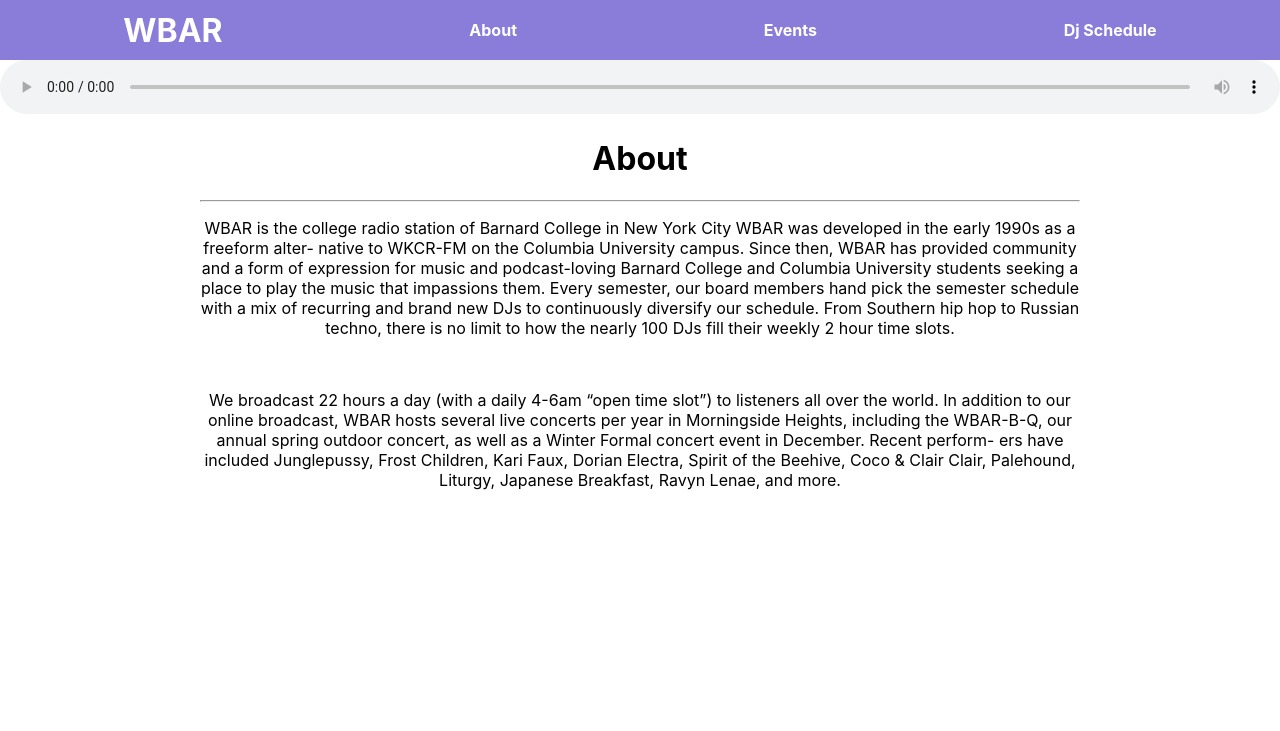
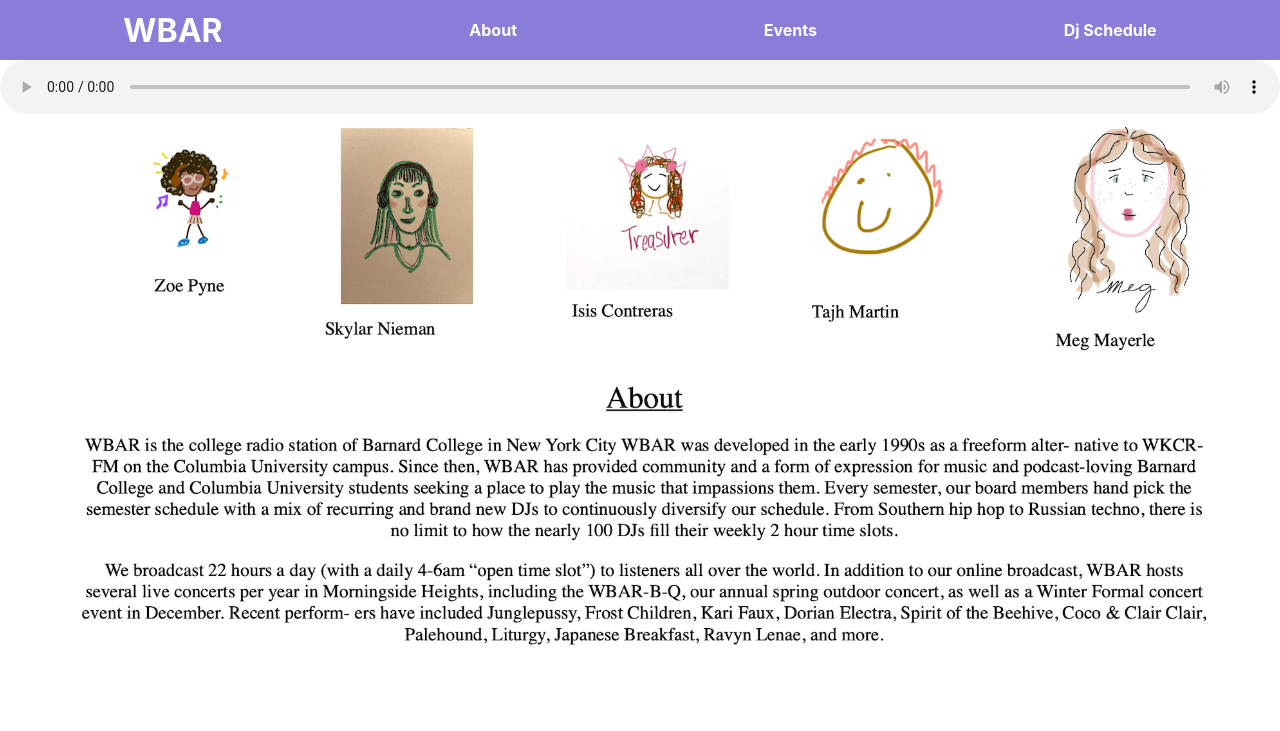
Before and after one commit to wbar-radio/wbar-app, a React (Create React App) app: page /About in a window 1280 px wide. Shown: the top 731 px of the page. Built offline with nearby package versions, Linux system fonts and the light colour scheme.

Commit message:
finished about page

```diff
--- a/src/Components/About.js
+++ b/src/Components/About.js
@@ -1,24 +1,25 @@
-import React from 'react'
+import React, { } from 'react';
 import './about.css';
-function About(){
-    return(
-        <div>
-            <h1>
-                About
-            </h1>
-            <hr className='width'></hr>
-            <p>
-            WBAR is the college radio station of Barnard College in New York City WBAR was developed in the early 1990s as a freeform alter- native to WKCR-FM on the Columbia University campus. Since then, WBAR has provided community and a form of expression for music and podcast-loving Barnard College and Columbia University students seeking a place to play the music that impassions them.
+const image = require('./about.png');
 
-Every semester, our board members hand pick the semester schedule with a mix of recurring and brand new DJs to continuously diversify our schedule. From Southern hip hop to Russian techno, there is no limit to how the nearly 100 DJs fill their weekly 2 hour time slots.
-            </p>
-            <br>
-            </br>
-            <p>
-            We broadcast 22 hours a day (with a daily 4-6am “open time slot”) to listeners all over the world.
-In addition to our online broadcast, WBAR hosts several live concerts per year in Morningside Heights, including the WBAR-B-Q, our annual spring outdoor concert, as well as a Winter Formal concert event in December. Recent perform- ers have included Junglepussy, Frost Children, Kari Faux, Dorian Electra, Spirit of the Beehive, Coco & Clair Clair, Palehound, Liturgy, Japanese Breakfast, Ravyn Lenae, and more.
-            </p>
-        </div>
-    )
+function About() {
+
+
+  return (
+    <div className="About" style={{
+      position: 'relative',
+    }}>
+      <img
+        src={image}
+        alt="Background"
+        style={{
+          width: '90%',
+
+        }}
+      />
+      {/* Your content here */}
+    </div>
+  );
 }
-export default About
+
+export default About;
--- a/src/Components/about.css
+++ b/src/Components/about.css
@@ -1,9 +1,18 @@
-p{
-    margin-left: 200px;
-    margin-right: 200px;
+.About {
+  width: 100%;
+  height: 100vh; /* 100% of viewport height */
+  /* margin-left: 200px;
+  margin-right: 200px; */
+}
 
-  }
-  .width{
-    margin-left: 200px;
-    margin-right: 200px;
-  }
+.width {
+  margin-left: 200px;
+  margin-right: 200px;
+}
+
+body, html {
+  height: 100%;
+  width: 100%;
+  margin: 0;
+  padding: 0;
+}
```
Also changed, not shown: src/Components/about.png (added), src/Components/about2.png (added).
